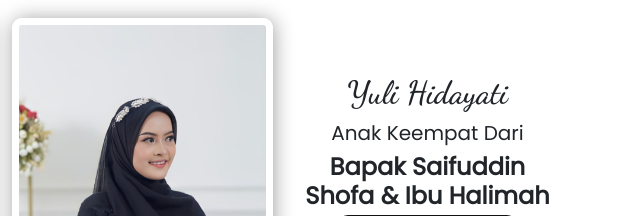
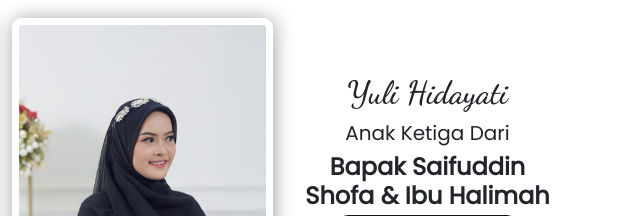
Before and after one commit to ZhanaAql/Joyuli, a website: page index.html in a window 1280 px wide. Shown: the part 1820-2036 px from the top of the page, 640-1280 px from the left. Drawn offline with nearby package versions, Linux system fonts and the light colour scheme; animation ran at ten frames a second.

Commit message:
Update index.html

```diff
--- a/index.html
+++ b/index.html
@@ -95,7 +95,7 @@
                   </div>
                   <div class="col-6 text-center fadeInLeft">
                     <h2>Yuli Hidayati</h2>
-                    <h5>Anak Keempat Dari</h5>
+                    <h5>Anak Ketiga Dari</h5>
                     <h4>Bapak Saifuddin Shofa & Ibu Halimah</h4>
                     <a href="https://www.instagram.com/yulihd10?igsh=MTZ0NGZ6b2pha3d3eA==" target="_blank"><i class="fa-brands fa-instagram"></i><span> Instagram</span></a>
               </div>
```
